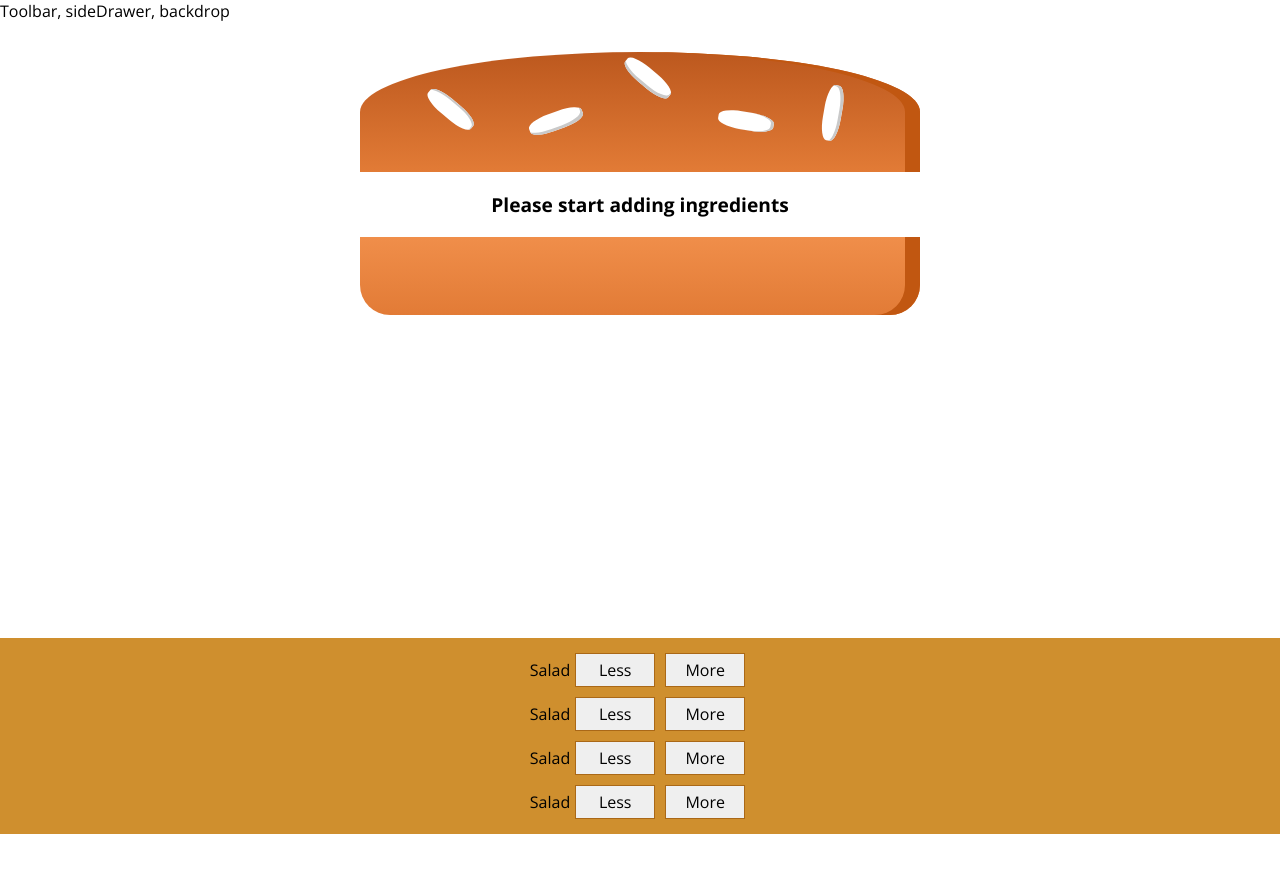
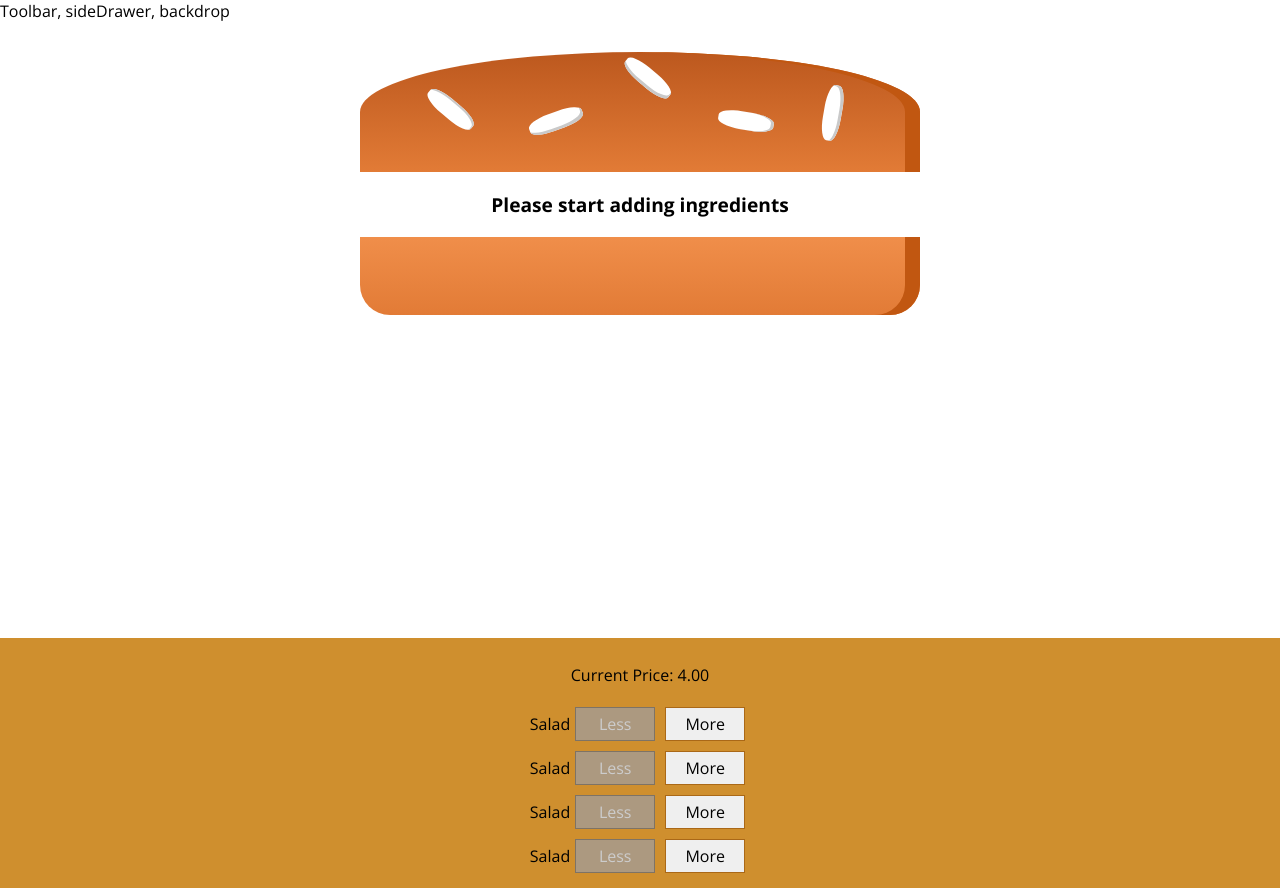
Before and after one commit to okputadora/udemy-react-course, a React app: page / in a window 1280 px wide. Before the commit the page ends 834 px from the top, so only its background shows below. Built offline with nearby package versions, Linux system fonts and the light colour scheme.

Commit message:
calculate price in state;

```diff
--- a/src/components/Burger/BuildControls/BuildControl/BuildControl.js
+++ b/src/components/Burger/BuildControls/BuildControl/BuildControl.js
@@ -3,7 +3,7 @@ import classes from './BuildControl.css'
 const buildControl = (props) => (
   <div className={classes.BuildControl}>
     <div className={classes.label}>{props.label}</div>
-    <button onClick={props.removed} className={classes.less}>Less</button>
+    <button onClick={props.removed} className={classes.less} disabled={props.disabled}>Less</button>
     <button onClick={props.added} className={classes.more}>More</button>
   </div>
 )
--- a/src/components/Burger/BuildControls/BuildControls.js
+++ b/src/components/Burger/BuildControls/BuildControls.js
@@ -9,11 +9,13 @@ const controls = [
 ]
 const buildControls = (props) => (
   <div className={classes.BuildControls}>
+    <p>Current Price: {props.price.toFixed(2)}</p>
       {controls.map(ctrl => {
         return (<BuildControl
           key={ctrl.label}
           label={ctrl.label}
           type={ctrl.type}
+          disabled={props.disabled[ctrl.type]}
           added={() => props.ingredientAdded(ctrl.type)}
           removed={() => {props.ingredientRemoved(ctrl.type)}}/>
         )
--- a/src/containers/BurgerBuilder/BurgerBuilder.js
+++ b/src/containers/BurgerBuilder/BurgerBuilder.js
@@ -35,6 +35,9 @@ class BurgerBuilder extends Component {
 
   removeIngredientHandler = (type) => {
     const oldCount = this.state.ingredients[type];
+    if (oldCount <= 0){
+      return;
+    }
     const updatedCount = oldCount - 1;
     const updatedIngredients = {
       ...this.state.ingredients
@@ -42,16 +45,25 @@ class BurgerBuilder extends Component {
     updatedIngredients[type] = updatedCount;
     const priceAddition = INGREDIENT_PRICES[type]
     const oldPrice = this.state.totalPrice;
-    const newPrice = oldPrice + priceAddition;
+    const newPrice = oldPrice - priceAddition;
     this.setState({totalPrice: newPrice, ingredients: updatedIngredients})
   }
   render (){
+    const disabledInfo = {
+      ...this.state.ingredients
+    };
+    for (let key in disabledInfo){
+      disabledInfo[key] = disabledInfo[key] <= 0;
+      console.log(disabledInfo[key])
+    }
     return (
       <Aux>
         <Burger ingredients={this.state.ingredients}/>
         <BuildControls
           ingredientAdded={this.addIngredientHandler}
           ingredientRemoved={this.removeIngredientHandler}
+          disabled={disabledInfo}
+          price={this.state.totalPrice}
         />
       </Aux>
     )
```
Lines whose indentation alone changed are shown as unchanged.
